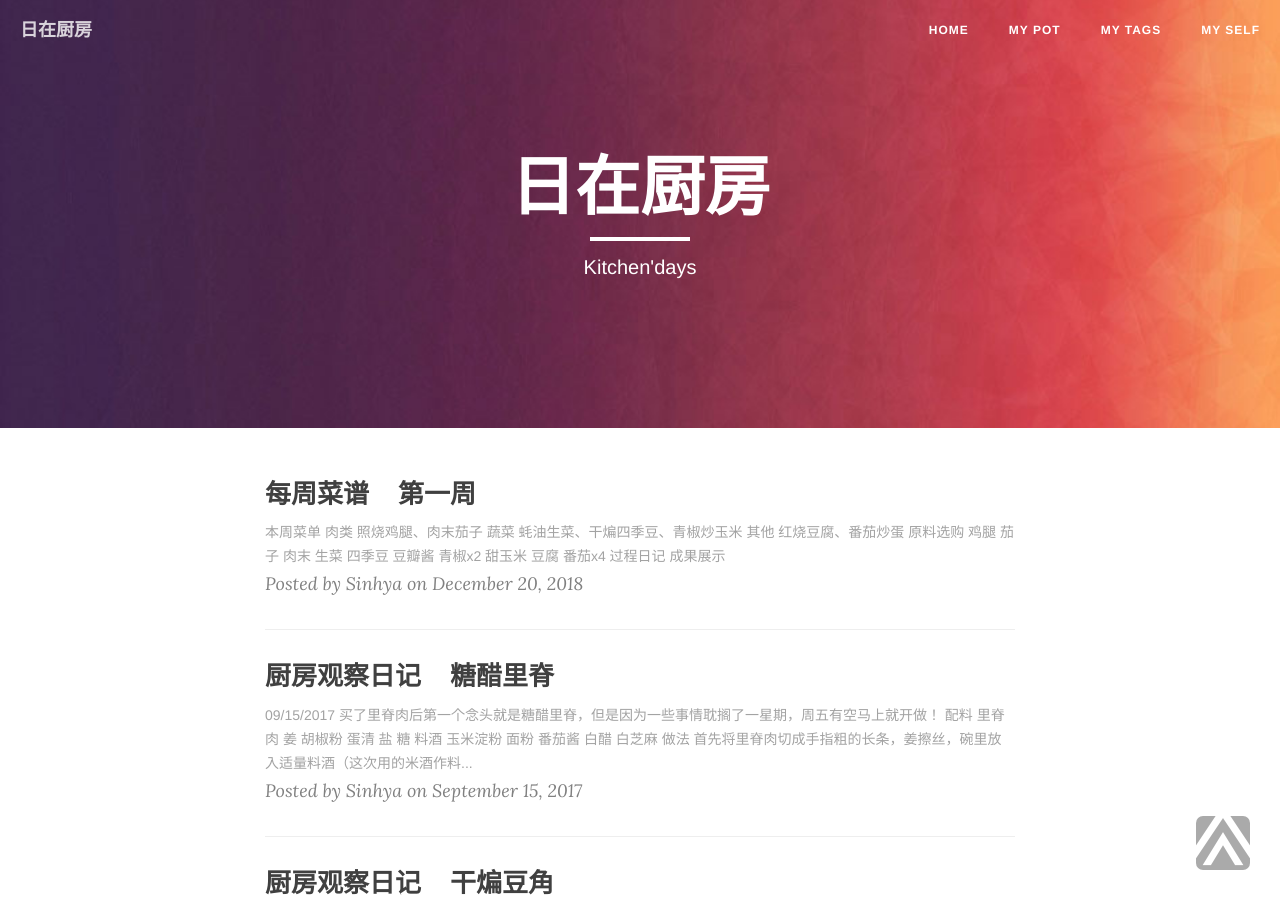
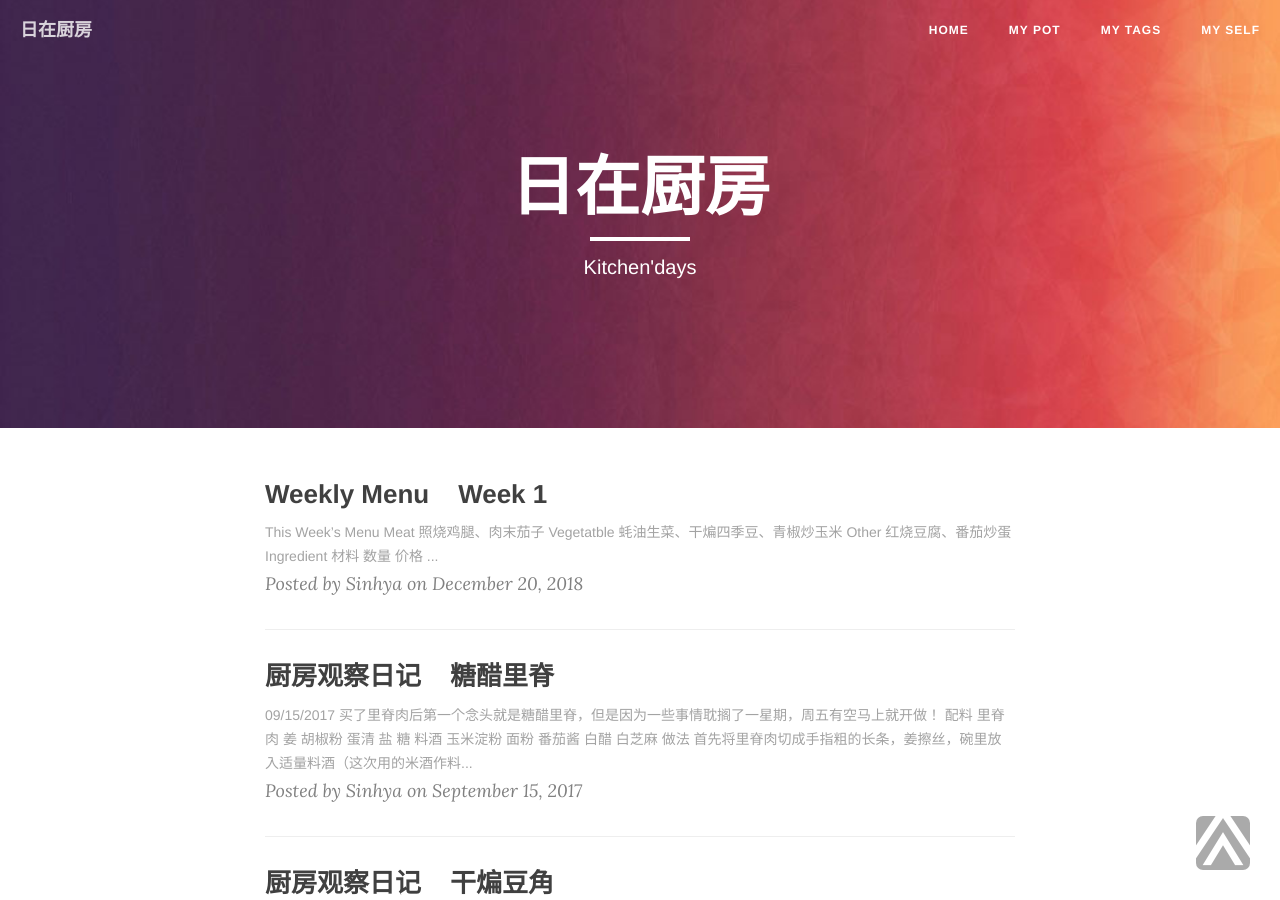
Before and after one commit to junyahuang/junyahuang.github.io, a Jekyll site: the page built from index.html, in a window 1280 px wide and 900 px high. Built offline with Jekyll 4.4.1, drawn with Linux system fonts in a browser that asks for light colours; nearby versions of some CDN libraries; the list of posts is cut into pages by our own code.

Commit message:
Update 2018-12-20-weeklycookingrom-1.md

```diff
--- a/_posts/2018-12-20-weeklycookingrom-1.md
+++ b/_posts/2018-12-20-weeklycookingrom-1.md
@@ -1,6 +1,6 @@
 ---
 layout: post
-title: 每周菜谱&nbsp;&nbsp;&nbsp;&nbsp;第一周
+title: Weekly Menu&nbsp;&nbsp;&nbsp;&nbsp;Week 1
 date: 2018-12-20
 categories: weeklycooking
 tags: [厨房]
@@ -14,37 +14,38 @@ catalog:  true
  <br />
 
 
-### 本周菜单
+### This Week's Menu
 <br />
 <br />
 
-#### 肉类
+#### Meat
 照烧鸡腿、肉末茄子
-#### 蔬菜
+#### Vegetatble
 蚝油生菜、干煸四季豆、青椒炒玉米
-#### 其他
+#### Other
 红烧豆腐、番茄炒蛋
 
 
 <br />
 
-### 原料选购
+### Ingredient
+
+|材料|数量|价格|
+| ------ | ------ | ------ |
+|鸡腿|||
+|茄子|||
+|肉末|||
+|生菜|||
+|四季豆|||
+|豆瓣酱|||
+|青椒|||
+|甜玉米|||
+|豆腐|||
+|番茄|||
 
 
-鸡腿
-茄子
-肉末
-生菜
-四季豆
-豆瓣酱
-青椒x2
-甜玉米
-豆腐
-番茄x4
-
-
-### 过程日记
+### Process
 
 
 
-### 成果展示
+### Presentation
```
